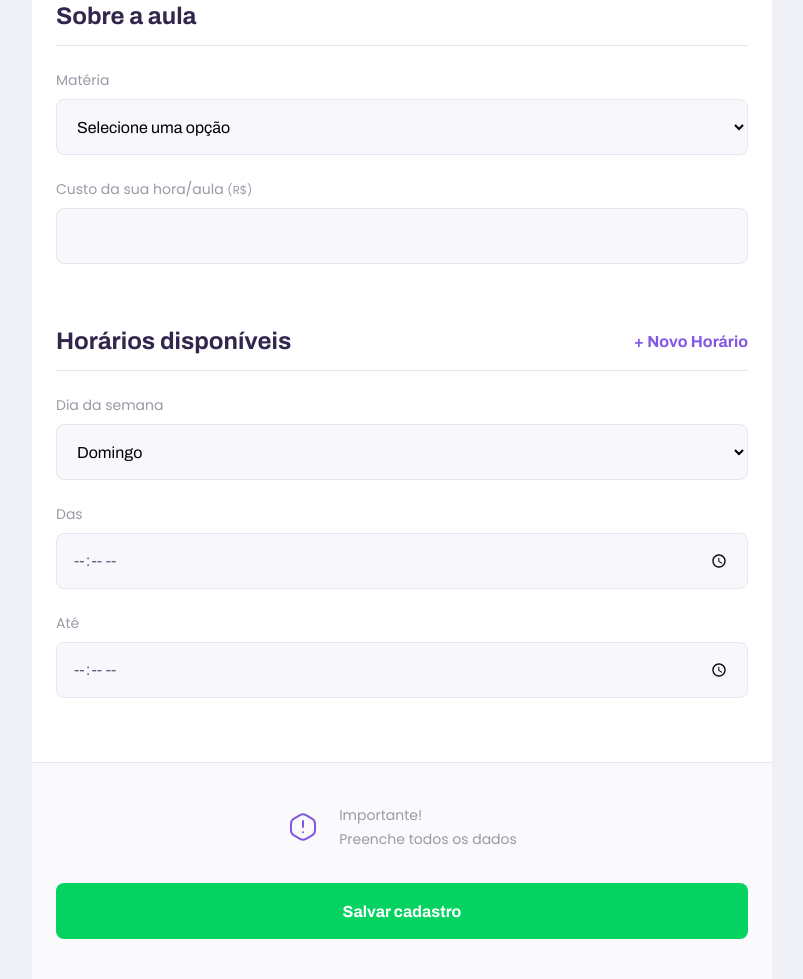
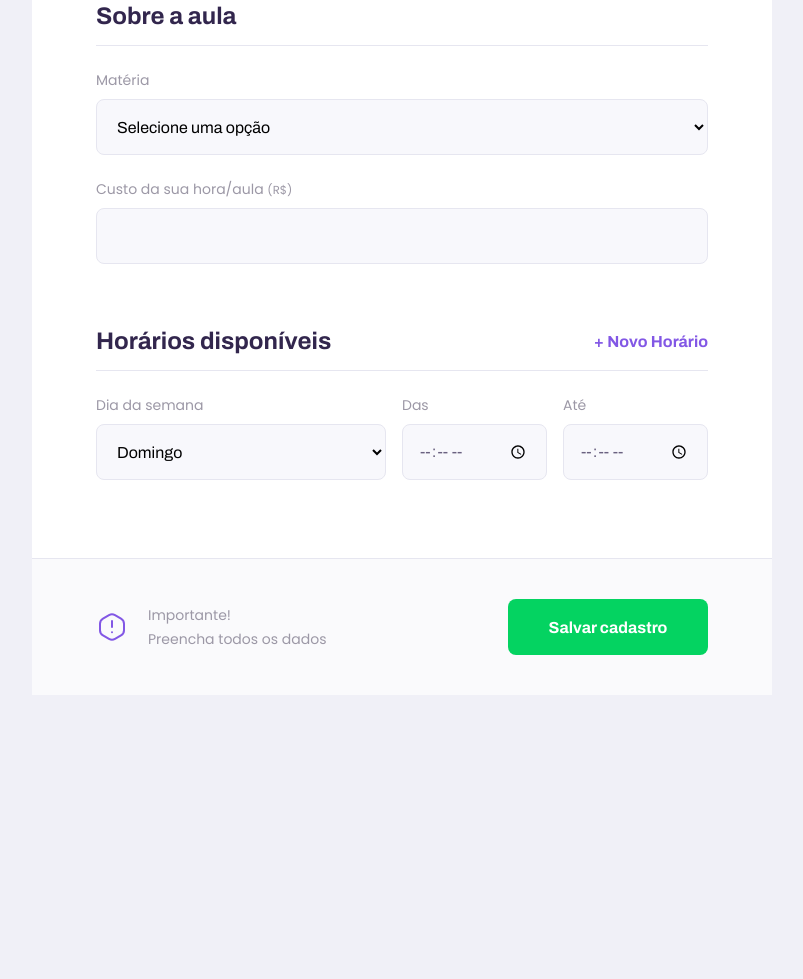
Before and after one commit to danielfilh0/proffy, a plain HTML site: page give-classes.html in a window 1280 px wide. Shown: the part 949-1928 px from the top of the page, without its empty margins (238-1041 px from the left). After the commit the page ends 1644 px from the top, so only its background shows below. Drawn offline with Linux system fonts and the light colour scheme.

Commit message:
alterações nas media queries e evento de click adicionado

```diff
--- a/give-classes.html
+++ b/give-classes.html
@@ -8,6 +8,7 @@
   <meta name="theme-color" content="8257E5">
   <link href="https://fonts.googleapis.com/css2?family=Archivo:wght@400;700&amp;family=Poppins:wght@400;600&amp;display=swap" rel="stylesheet">
   <link rel="stylesheet" href="css/imports.css">
+  <script src="scripts/addField.js" defer></script>
 </head>
 
 <body id="page-give-classes">
@@ -50,7 +51,7 @@
           <div class="select-block">
             <label for="subject" required>Matéria</label>
             <select name="subject" id="subject" required>
-              <option value="">Selecione uma opção</option>
+              <option value="" hidden="">Selecione uma opção</option>
               <option value="1">Artes</option>
               <option value="1">Biologia</option>
               <option value="1">Ciências</option>
@@ -71,9 +72,9 @@
 
           </div> <!-- input-block -->
         </fieldset>
-        <fieldset>
+        <fieldset id="schedule-items">
           <legend>Horários disponíveis
-            <button id="add-time">+ Novo Horário</button>
+            <button type="button" id="add-time">+ Novo Horário</button>
           </legend>
           <div class="schedule-item">
             <div class="select-block">
@@ -103,7 +104,7 @@
         <p>
           <img src="img/icons/warning.svg" alt="Aviso importante">
           Importante! <br>
-          Preenche todos os dados
+          Preencha todos os dados
         </p>
         <button type="submit" form="create-class">Salvar cadastro</button>
       </footer>
--- a/sass/partials/give-classes-page.scss
+++ b/sass/partials/give-classes-page.scss
@@ -74,6 +74,7 @@
         font: 700 1.6rem Archivo;
         cursor: pointer;
         transition: 0.2s;
+        outline: none;
         &:hover {
           transform: translateY(-5px);
           color: $color-primary-dark;
--- a/sass/partials/landing-page.scss
+++ b/sass/partials/landing-page.scss
@@ -58,6 +58,7 @@
 }
 .total-connections {
   font-size: 1.2rem;
+  color: $color-text-in-primary;
   display: flex;
   align-items: center;
   justify-content: center;
--- a/sass/partials/media-queries.scss
+++ b/sass/partials/media-queries.scss
@@ -3,6 +3,31 @@
     #container {
       max-width: 100vw;
     }
+    main {
+      fieldset {
+        padding: 0 64px;
+      }
+      footer {
+        padding: 40px 64px;
+        display: flex;
+        align-items: center;
+        justify-content: space-between;
+        button {
+          margin-top: 0;
+          width: 200px;
+        }
+      }
+    }
+    #schedule-items {
+      .select-block+.input-block, .input-block+.input-block {
+        margin-top: 0;
+      }
+    }
+  }
+  .schedule-item {
+    display: grid;
+    grid-template-columns: 2fr 1fr 1fr;
+    column-gap: 1.6rem;
   }
 }
 @media screen and (min-width: 1100px) {
--- /dev/null
+++ b/scripts/addField.js
@@ -0,0 +1,11 @@
+document.querySelector("#add-time")
+.addEventListener('click', cloneField)
+
+function cloneField() {
+  const newFieldContainer = document.querySelector('.schedule-item').cloneNode(true);
+  const fields = newFieldContainer.querySelectorAll('input');
+  fields.forEach(function() {
+    fields.value = "";
+  });
+  document.querySelector('#schedule-items').appendChild(newFieldContainer);
+}
```
Also changed, not shown: css/imports.css, css/partials/give-classes-page.css, css/partials/landing-page.css, css/partials/media-queries.css.
